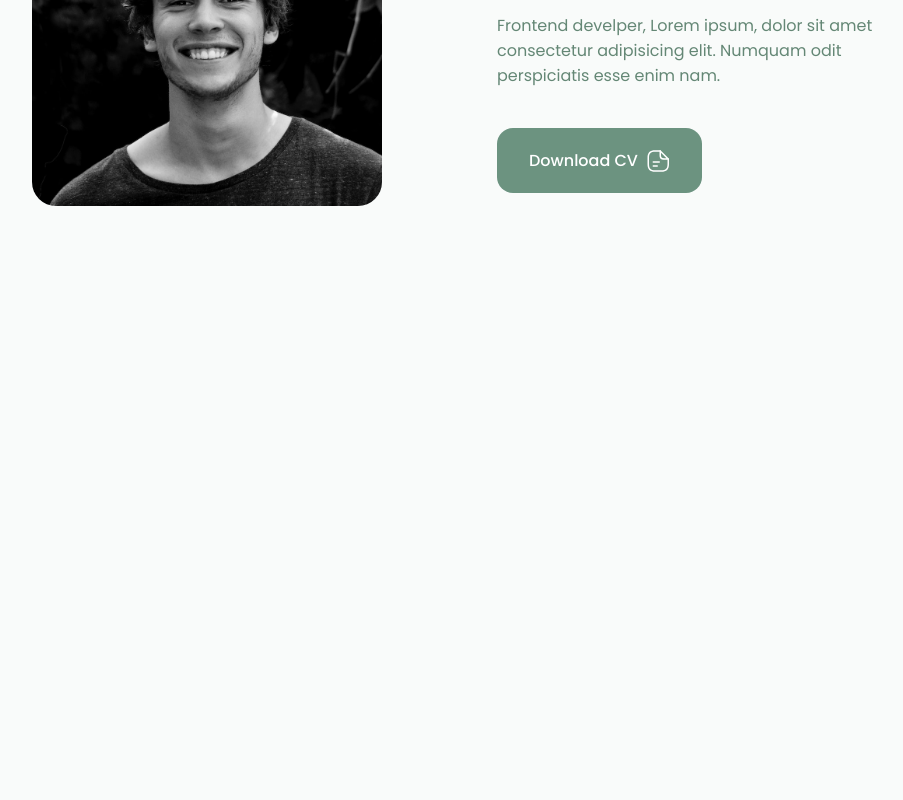
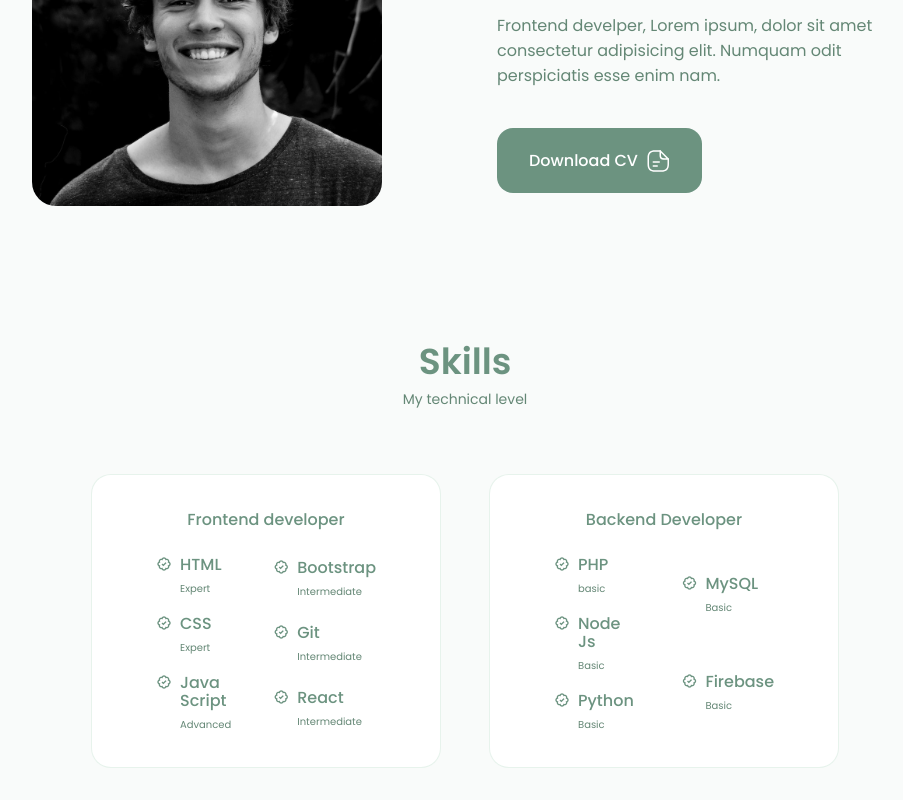
Before and after one commit to Potykun/my-portfolio, a React (Create React App) app: page / in a window 1280 px wide. Shown: the part 1047-1847 px from the top of the page, without its empty margins (175-1078 px from the left). Before the commit the page ends 1285 px from the top, so only its background shows below. Built offline with nearby package versions, Linux system fonts and the light colour scheme.

Commit message:
finished with skills

```diff
--- a/src/App.css
+++ b/src/App.css
@@ -14,6 +14,7 @@
 	--text-color: hsl(var(--hue), var(--sat), 46%);
 	--body-color: hsl(var(--hue), var(--sat), 98%);
 	--container-color: #fff;
+	--border-color: rgba(24, 138, 68, 0.1);
 
 	/*========== Font and typography ==========*/
 	--body-font: "Poppins", sans-serif;
--- a/src/App.js
+++ b/src/App.js
@@ -2,6 +2,7 @@ import "./App.css";
 import About from "./components/About/About";
 import Header from "./components/Header/Header";
 import Home from "./components/Home/Home";
+import Skills from "./components/Skills/Skills";
 
 function App() {
 	return (
@@ -10,6 +11,7 @@ function App() {
 			<main className="main">
 				<Home></Home>
 				<About></About>
+				<Skills></Skills>
 			</main>
 		</>
 	);
--- a/src/components/About/about.css
+++ b/src/components/About/about.css
@@ -15,7 +15,7 @@
 }
 .about__box {
 	background-color: var(--container-color);
-	border: 1px solid rgba(24, 138, 68, 0.1);
+	border: 1px solid var(--border-color);
 	text-align: center;
 	border-radius: 0.75rem;
 	padding: 1rem 1.25rem;
--- /dev/null
+++ b/src/components/Skills/Backend.jsx
@@ -0,0 +1,52 @@
+import React from "react";
+
+function Backend() {
+	return (
+		<div className="skills__content">
+			<h3 className="skills__title">Backend Developer</h3>
+			<div className="skills__box">
+				<div className="skills__group">
+					<div className="skills__data">
+						<i className="bx bx-badge-check"></i>
+						<div>
+							<h3 className="skills__name">PHP</h3>
+							<span className="skills__level">basic</span>
+						</div>
+					</div>
+					<div className="skills__data">
+						<i className="bx bx-badge-check"></i>
+						<div>
+							<h3 className="skills__name">Node Js</h3>
+							<span className="skills__level">Basic</span>
+						</div>
+					</div>
+					<div className="skills__data">
+						<i className="bx bx-badge-check"></i>
+						<div>
+							<h3 className="skills__name">Python</h3>
+							<span className="skills__level">Basic</span>
+						</div>
+					</div>
+				</div>
+				<div className="skills__group">
+					<div className="skills__data">
+						<i className="bx bx-badge-check"></i>
+						<div>
+							<h3 className="skills__name">MySQL</h3>
+							<span className="skills__level">Basic</span>
+						</div>
+					</div>
+					<div className="skills__data">
+						<i className="bx bx-badge-check"></i>
+						<div>
+							<h3 className="skills__name">Firebase</h3>
+							<span className="skills__level">Basic</span>
+						</div>
+					</div>
+				</div>
+			</div>
+		</div>
+	);
+}
+
+export default Backend;
--- /dev/null
+++ b/src/components/Skills/Frontend.jsx
@@ -0,0 +1,60 @@
+import React from "react";
+
+function Frontend() {
+	return (
+		<div className="skills__content">
+			<h3 className="skills__title">Frontend developer</h3>
+			<div className="skills__box">
+				<div className="skills__group">
+					<div className="skills__data">
+						<i className="bx bx-badge-check"></i>
+						<div>
+							<h3 className="skills__name">HTML</h3>
+							<span className="skills__level">Expert</span>
+						</div>
+					</div>
+					<div className="skills__data">
+						<i className="bx bx-badge-check"></i>
+						<div>
+							<h3 className="skills__name">CSS</h3>
+							<span className="skills__level">Expert</span>
+						</div>
+					</div>
+					<div className="skills__data">
+						<i className="bx bx-badge-check"></i>
+						<div>
+							<h3 className="skills__name">Java Script</h3>
+							<span className="skills__level">Advanced</span>
+						</div>
+					</div>
+				</div>
+				<div className="skills__group">
+					<div className="skills__data">
+						<i className="bx bx-badge-check"></i>
+						<div>
+							<h3 className="skills__name">Bootstrap</h3>
+							<span className="skills__level">Intermediate</span>
+						</div>
+					</div>
+
+					<div className="skills__data">
+						<i className="bx bx-badge-check"></i>
+						<div>
+							<h3 className="skills__name">Git</h3>
+							<span className="skills__level">Intermediate</span>
+						</div>
+					</div>
+					<div className="skills__data">
+						<i className="bx bx-badge-check"></i>
+						<div>
+							<h3 className="skills__name">React</h3>
+							<span className="skills__level">Intermediate</span>
+						</div>
+					</div>
+				</div>
+			</div>
+		</div>
+	);
+}
+
+export default Frontend;
--- /dev/null
+++ b/src/components/Skills/Skills.jsx
@@ -0,0 +1,22 @@
+import React from "react";
+import Frontend from "./Frontend";
+import Backend from "./Backend";
+import "./skills.css";
+
+function Skills() {
+	return (
+		<section
+			className="skills section"
+			id="skills"
+		>
+			<h2 className="section__title">Skills</h2>
+			<span className="section__subtitle">My technical level</span>
+			<div className="skills__conteiner conteiner grid">
+				<Frontend></Frontend>
+				<Backend></Backend>
+			</div>
+		</section>
+	);
+}
+
+export default Skills;
--- /dev/null
+++ b/src/components/Skills/skills.css
@@ -0,0 +1,66 @@
+.skills__conteiner {
+	grid-template-columns: repeat(2, 350px);
+	column-gap: 3rem;
+	justify-content: center;
+}
+.skills__content {
+	background-color: var(--container-color);
+	border: 1px solid var(--border-color);
+	padding: 2rem 4rem;
+	border-radius: 1.25rem;
+}
+.skills__title {
+	font-size: var(--normal-font-size);
+	font-weight: var(--font-medium);
+	text-align: center;
+	margin-bottom: var(--mb-1-5);
+}
+.skills__box {
+	display: flex;
+	justify-content: center;
+	column-gap: 2.5rem;
+}
+.skills__group {
+	display: grid;
+	align-items: center;
+	row-gap: 1rem;
+}
+.skills__data {
+	display: flex;
+	column-gap: 0.5rem;
+}
+.skills .bx-badge-check {
+	font-size: 1rem;
+	color: var(--title-color);
+}
+.skills__name {
+	font-size: var(--normal-font-size);
+	font-weight: var(--font-medium);
+	line-height: 18px;
+}
+.skills__level {
+	font-size: var(--tiny-font-size);
+}
+
+@media screen and (max-width: 992px) {
+	.skills__conteiner {
+		grid-template-columns: max-content;
+		row-gap: 2rem;
+	}
+}
+@media screen and (max-width: 576px) {
+	.skills__conteiner {
+		grid-template-columns: 1fr;
+	}
+	.skills__content {
+		padding: 1.5rem;
+	}
+}
+@media screen and (max-width: 350px) {
+	.skills__box {
+		column-gap: 1.25rem;
+	}
+	.skills__name {
+		font-size: var(--tiny-font-size);
+	}
+}
```
